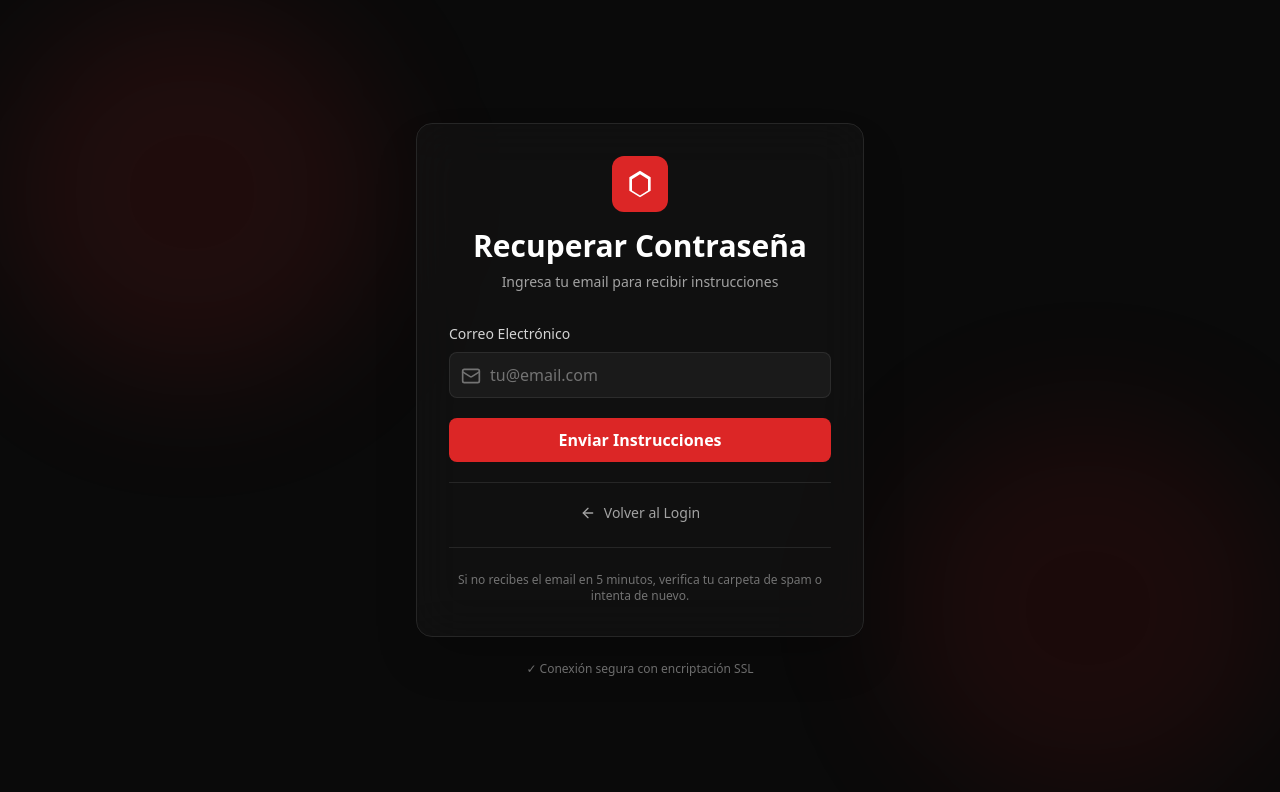
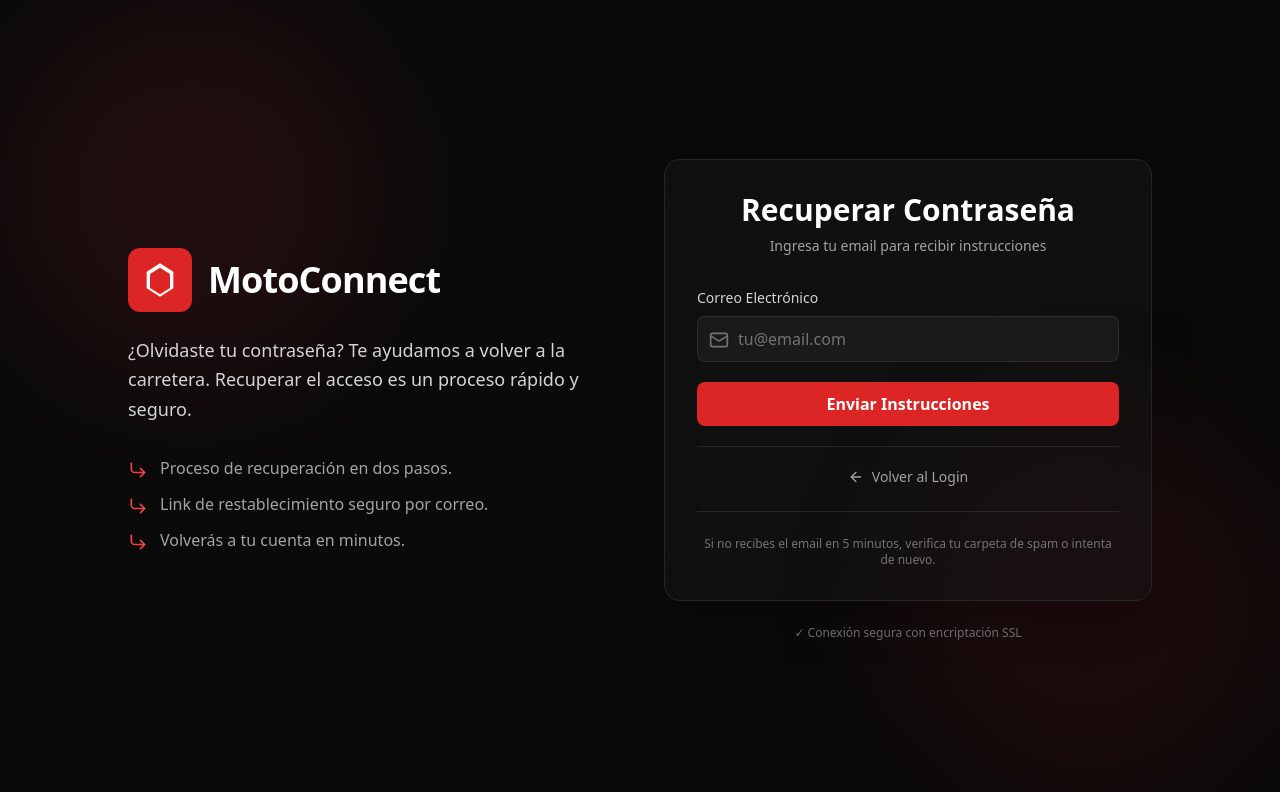
Before and after one commit to Santia2948329487/MotoConnect, a Next.js app: page /auth/forgotpassword in a window 1280 px wide. Shown: the top 792 px of the page. Built offline with nearby package versions, Linux system fonts and the light colour scheme.

Commit message:
Login, Registro y Recuperación Actualizado

```diff
--- a/src/app/auth/forgotpassword/page.tsx
+++ b/src/app/auth/forgotpassword/page.tsx
@@ -1,7 +1,7 @@
 "use client";
 
 import { useState } from "react";
-import { Mail, ArrowLeft, Loader } from "lucide-react";
+import { Mail, ArrowLeft, Loader, CornerDownRight } from "lucide-react"; // Añadida CornerDownRight
 
 export default function ForgotPasswordPage() {
   const [email, setEmail] = useState("");
@@ -39,17 +39,56 @@ export default function ForgotPasswordPage() {
       <div className="absolute top-0 left-0 w-96 h-96 bg-red-600/10 rounded-full blur-3xl"></div>
       <div className="absolute bottom-0 right-0 w-96 h-96 bg-red-700/10 rounded-full blur-3xl"></div>
 
-      <div className="relative z-10 w-full max-w-md">
+      {/* Contenedor principal con grid para la nueva distribución (Igual que login/register) */}
+      <div className="relative z-10 w-full max-w-5xl grid md:grid-cols-2 gap-12 items-center">
+
+        {/* Sección de Descripción a la Izquierda */}
+        <div className="hidden md:block text-white pr-8">
+          <div className="flex items-center mb-6">
+            <div className="w-16 h-16 bg-red-600 rounded-xl flex items-center justify-center mr-4">
+              <svg className="w-10 h-10 text-white" fill="currentColor" viewBox="0 0 24 24">
+                <path d="M12 2L4 7v10l8 5 8-5V7l-8-5zm0 18.54l-6-3.75V8.46l6-3.75 6 3.75v8.33l-6 3.75z"/>
+              </svg>
+            </div>
+            <h1 className="text-4xl font-extrabold tracking-tight">MotoConnect</h1>
+          </div>
+
+          <p className="text-neutral-300 text-lg mb-8 leading-relaxed">
+            ¿Olvidaste tu contraseña? Te ayudamos a volver a la carretera.
+            Recuperar el acceso es un proceso rápido y seguro.
+          </p>
+
+          <ul className="space-y-3">
+            <li className="flex items-start text-neutral-400">
+                <CornerDownRight className="w-5 h-5 text-red-500 mr-3 mt-1 flex-shrink-0" />
+                <span>Proceso de recuperación en dos pasos.</span>
+            </li>
+            <li className="flex items-start text-neutral-400">
+                <CornerDownRight className="w-5 h-5 text-red-500 mr-3 mt-1 flex-shrink-0" />
+                <span>Link de restablecimiento seguro por correo.</span>
+            </li>
+            <li className="flex items-start text-neutral-400">
+                <CornerDownRight className="w-5 h-5 text-red-500 mr-3 mt-1 flex-shrink-0" />
+                <span>Volverás a tu cuenta en minutos.</span>
+            </li>
+          </ul>
+        </div>
+
+        {/* Formulario de Recuperación a la Derecha (ancho reducido) */}
+        <div className="w-full max-w-md mx-auto md:max-w-none">
           <div className="bg-neutral-900/50 backdrop-blur-xl border border-neutral-800 rounded-2xl p-8 shadow-2xl">
-          {/* Header */}
+
+            {/* Encabezado del Formulario (Ajustado para vista de dos columnas) */}
             <div className="text-center mb-8">
-            <div className="flex justify-center mb-4">
+                {/* Logo solo en móvil */}
+                <div className="flex justify-center mb-4 md:hidden">
                     <div className="w-14 h-14 bg-red-600 rounded-xl flex items-center justify-center">
                     <svg className="w-8 h-8 text-white" fill="currentColor" viewBox="0 0 24 24">
                         <path d="M12 2L4 7v10l8 5 8-5V7l-8-5zm0 18.54l-6-3.75V8.46l6-3.75 6 3.75v8.33l-6 3.75z"/>
                     </svg>
                     </div>
                 </div>
+
                 <h1 className="text-3xl font-bold text-white mb-2">Recuperar Contraseña</h1>
                 <p className="text-neutral-400 text-sm">
                 {!success
@@ -173,5 +212,6 @@ export default function ForgotPasswordPage() {
           </div>
         </div>
       </div>
+    </div>
   );
 }
--- a/src/app/auth/login/[[...rest]]/page.tsx
+++ b/src/app/auth/login/[[...rest]]/page.tsx
@@ -1,8 +1,7 @@
-
 "use client";
 
 import { useState } from "react";
-import { Mail, Lock, Eye, EyeOff, Loader } from "lucide-react";
+import { Mail, Lock, Eye, EyeOff, Loader, CornerDownRight } from "lucide-react";
 import { useSignIn } from "@clerk/nextjs";
 import { useRouter } from "next/navigation";
 
@@ -50,9 +49,9 @@ export default function LoginPage() {
     try {
       setLoading(true);
 
-      // Timeout de 30 segundos
+      // Timeout AUMENTADO a 60 segundos (60000 ms)
       const timeoutPromise = new Promise((_, reject) =>
-        setTimeout(() => reject(new Error("Timeout")), 30000)
+        setTimeout(() => reject(new Error("Timeout")), 60000)
       );
 
       await Promise.race([
@@ -65,7 +64,8 @@ export default function LoginPage() {
       ]);
     } catch (err: any) {
       console.error("Error Google:", err);
-      setError("Timeout. Verifica tu conexión e intenta de nuevo");
+      // Mensaje de error ajustado para reflejar el aumento del timeout
+      setError("Timeout. Verifica tu conexión e intenta de nuevo, o prueba un método diferente.");
       setLoading(false);
     }
   };
@@ -87,12 +87,52 @@ export default function LoginPage() {
 
   return (
     <div className="min-h-screen bg-neutral-950 flex items-center justify-center p-4 relative overflow-hidden">
+      {/* Fondo y efectos de blur */}
       <div className="absolute top-0 left-0 w-96 h-96 bg-red-600/10 rounded-full blur-3xl"></div>
       <div className="absolute bottom-0 right-0 w-96 h-96 bg-red-700/10 rounded-full blur-3xl"></div>
 
-      <div className="relative z-10 w-full max-w-md">
+      {/* Contenedor principal con grid para la nueva distribución */}
+      <div className="relative z-10 w-full max-w-5xl grid md:grid-cols-2 gap-12 items-center">
+
+        {/* Sección de Descripción a la Izquierda */}
+        <div className="hidden md:block text-white pr-8">
+          <div className="flex items-center mb-6">
+            <div className="w-16 h-16 bg-red-600 rounded-xl flex items-center justify-center mr-4">
+              <svg className="w-10 h-10 text-white" fill="currentColor" viewBox="0 0 24 24">
+                <path d="M12 2L4 7v10l8 5 8-5V7l-8-5zm0 18.54l-6-3.75V8.46l6-3.75 6 3.75v8.33l-6 3.75z"/>
+              </svg>
+            </div>
+            <h1 className="text-4xl font-extrabold tracking-tight">MotoConnect</h1>
+          </div>
+
+          <p className="text-neutral-300 text-lg mb-8 leading-relaxed">
+            Tu punto de encuentro digital con la **Comunidad Global de Moteros**.
+            Accede a rutas exclusivas, foros de mecánica, eventos locales y conecta
+            con miles de apasionados por la carretera.
+          </p>
+
+          <ul className="space-y-3">
+            <li className="flex items-start text-neutral-400">
+                <CornerDownRight className="w-5 h-5 text-red-500 mr-3 mt-1 flex-shrink-0" />
+                <span>Planifica tus próximas aventuras.</span>
+            </li>
+            <li className="flex items-start text-neutral-400">
+                <CornerDownRight className="w-5 h-5 text-red-500 mr-3 mt-1 flex-shrink-0" />
+                <span>Comparte tus conocimientos y experiencias.</span>
+            </li>
+            <li className="flex items-start text-neutral-400">
+                <CornerDownRight className="w-5 h-5 text-red-500 mr-3 mt-1 flex-shrink-0" />
+                <span>Únete a rodadas y eventos exclusivos.</span>
+            </li>
+          </ul>
+        </div>
+
+        {/* Formulario de Login a la Derecha (ancho reducido) */}
+        <div className="w-full max-w-md mx-auto md:max-w-none">
           <div className="bg-neutral-900/50 backdrop-blur-xl border border-neutral-800 rounded-2xl p-8 shadow-2xl">
-          <div className="text-center mb-8">
+
+            {/* Encabezado del Login para móviles (visible en md:hidden) */}
+            <div className="text-center mb-8 md:hidden">
                 <div className="flex justify-center mb-4">
                 <div className="w-14 h-14 bg-red-600 rounded-xl flex items-center justify-center">
                     <svg className="w-8 h-8 text-white" fill="currentColor" viewBox="0 0 24 24">
@@ -103,6 +143,8 @@ export default function LoginPage() {
                 <h1 className="text-3xl font-bold text-white mb-2">MotoConnect</h1>
                 <p className="text-neutral-400 text-sm">Comunidad Global de Moteros</p>
             </div>
+
+            <h2 className="text-2xl font-semibold text-white mb-6 text-center md:text-left">Inicia Sesión</h2>
 
             <form onSubmit={handleEmailSignIn} className="space-y-5">
               <div>
@@ -227,5 +269,6 @@ export default function LoginPage() {
           </div>
         </div>
       </div>
+    </div>
   );
 }
--- a/src/app/auth/register/[[...rest]]/page.tsx
+++ b/src/app/auth/register/[[...rest]]/page.tsx
@@ -1,7 +1,8 @@
 "use client";
 
 import { useState } from "react";
-import { Mail, Lock, Eye, EyeOff, Loader, User } from "lucide-react";
+// Se añade CornerDownRight para la descripción, como en el login
+import { Mail, Lock, Eye, EyeOff, Loader, User, CornerDownRight } from "lucide-react";
 import { useSignUp } from "@clerk/nextjs";
 import { useRouter } from "next/navigation";
 import { useClerk } from "@clerk/nextjs";
@@ -99,6 +100,7 @@ export default function RegisterPage() {
     }
   };
 
+  // --- Vista de Verificación (sin cambios de diseño) ---
   if (pendingVerification) {
     return (
       <div className="min-h-screen bg-neutral-950 flex items-center justify-center p-4 relative overflow-hidden">
@@ -174,14 +176,55 @@ export default function RegisterPage() {
     );
   }
 
+  // --- Vista de Registro con diseño de dos columnas ---
   return (
     <div className="min-h-screen bg-neutral-950 flex items-center justify-center p-4 relative overflow-hidden">
+      {/* Fondo y efectos de blur */}
       <div className="absolute top-0 left-0 w-96 h-96 bg-red-600/10 rounded-full blur-3xl"></div>
       <div className="absolute bottom-0 right-0 w-96 h-96 bg-red-700/10 rounded-full blur-3xl"></div>
 
-      <div className="relative z-10 w-full max-w-md">
+      {/* Contenedor principal con grid para la nueva distribución */}
+      <div className="relative z-10 w-full max-w-5xl grid md:grid-cols-2 gap-12 items-center">
+
+        {/* Sección de Descripción a la Izquierda */}
+        <div className="hidden md:block text-white pr-8">
+          <div className="flex items-center mb-6">
+            <div className="w-16 h-16 bg-red-600 rounded-xl flex items-center justify-center mr-4">
+              <svg className="w-10 h-10 text-white" fill="currentColor" viewBox="0 0 24 24">
+                <path d="M12 2L4 7v10l8 5 8-5V7l-8-5zm0 18.54l-6-3.75V8.46l6-3.75 6 3.75v8.33l-6 3.75z"/>
+              </svg>
+            </div>
+            <h1 className="text-4xl font-extrabold tracking-tight">MotoConnect</h1>
+          </div>
+
+          <p className="text-neutral-300 text-lg mb-8 leading-relaxed">
+            Regístrate para ser parte de la **Comunidad Global de Moteros**.
+            Accede a rutas exclusivas, foros de mecánica, eventos locales y conecta
+            con miles de apasionados por la carretera.
+          </p>
+
+          <ul className="space-y-3">
+            <li className="flex items-start text-neutral-400">
+                <CornerDownRight className="w-5 h-5 text-red-500 mr-3 mt-1 flex-shrink-0" />
+                <span>Planifica tus próximas aventuras.</span>
+            </li>
+            <li className="flex items-start text-neutral-400">
+                <CornerDownRight className="w-5 h-5 text-red-500 mr-3 mt-1 flex-shrink-0" />
+                <span>Comparte tus conocimientos y experiencias.</span>
+            </li>
+            <li className="flex items-start text-neutral-400">
+                <CornerDownRight className="w-5 h-5 text-red-500 mr-3 mt-1 flex-shrink-0" />
+                <span>Únete a rodadas y eventos exclusivos.</span>
+            </li>
+          </ul>
+        </div>
+
+        {/* Formulario de Registro a la Derecha (ancho reducido) */}
+        <div className="w-full max-w-md mx-auto md:max-w-none">
           <div className="bg-neutral-900/50 backdrop-blur-xl border border-neutral-800 rounded-2xl p-8 shadow-2xl">
-          <div className="text-center mb-8">
+
+            {/* Encabezado del Registro para móviles (visible en md:hidden) */}
+            <div className="text-center mb-8 md:hidden">
                 <div className="flex justify-center mb-4">
                 <div className="w-14 h-14 bg-red-600 rounded-xl flex items-center justify-center">
                     <svg className="w-8 h-8 text-white" fill="currentColor" viewBox="0 0 24 24">
@@ -193,7 +236,10 @@ export default function RegisterPage() {
                 <p className="text-neutral-400 text-sm">Únete a la Comunidad Global de Moteros</p>
             </div>
 
+            <h2 className="text-2xl font-semibold text-white mb-6 text-center md:text-left">Crea tu Cuenta</h2>
+
             <form onSubmit={handleRegister} className="space-y-4">
+              {/* Controles de Nombre y Apellido (Se mantienen igual) */}
               <div className="grid grid-cols-2 gap-3">
                 <div>
                   <label className="block text-sm font-medium text-neutral-300 mb-2">
@@ -231,6 +277,7 @@ export default function RegisterPage() {
                 </div>
               </div>
 
+              {/* Control de Email */}
               <div>
                 <label className="block text-sm font-medium text-neutral-300 mb-2">
                   Correo Electrónico
@@ -249,6 +296,7 @@ export default function RegisterPage() {
                 </div>
               </div>
 
+              {/* Control de Contraseña */}
               <div>
                 <label className="block text-sm font-medium text-neutral-300 mb-2">
                   Contraseña
@@ -279,6 +327,7 @@ export default function RegisterPage() {
                 </div>
               </div>
 
+              {/* Control de Confirmar Contraseña */}
               <div>
                 <label className="block text-sm font-medium text-neutral-300 mb-2">
                   Confirmar Contraseña
@@ -352,5 +401,6 @@ export default function RegisterPage() {
           </div>
         </div>
       </div>
+    </div>
   );
 }
```
Lines whose indentation alone changed are shown as unchanged.
